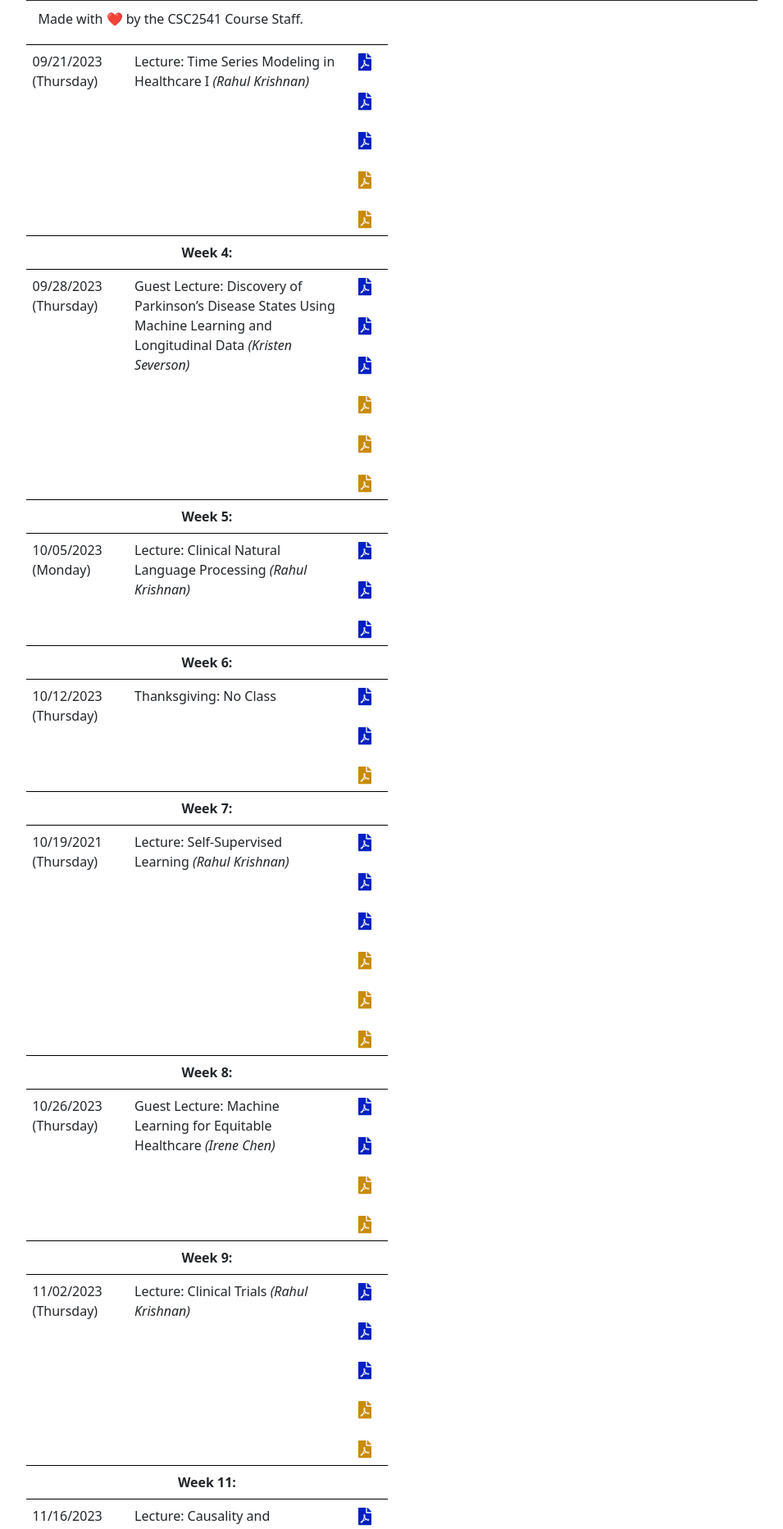
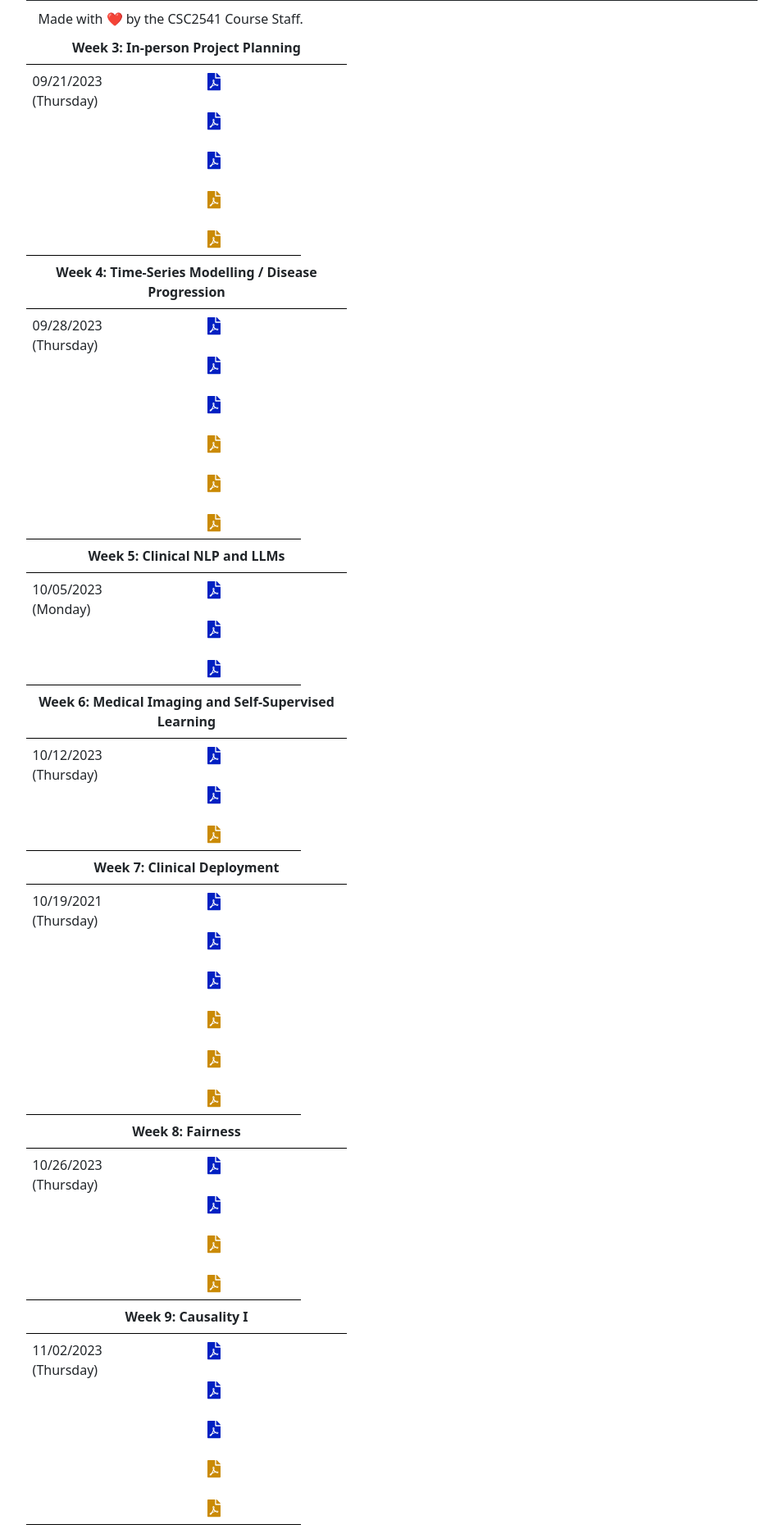
Before and after one commit to csc2541-2023/csc2541-2023.github.io, a Next.js app: page /schedule in a window 1280 px wide. Shown: the part 752-2617 px from the top of the page at 82% size, without its empty margins (162-1117 px from the left). Built offline with nearby package versions, Linux system fonts and the light colour scheme; what @tailwindcss/typography would draw is missing.

Commit message:
removed lecture titles from future weeks

```diff
--- a/pages/schedule.js
+++ b/pages/schedule.js
@@ -85,7 +85,7 @@ export default function Home() {
               </tr>
               <tr>
                 <td>09/14/2023 (Thursday)</td>
-                <td>Lecture: <a>Supervised Learning in Healthcare I</a> <i>(Rahul Krishnan)</i></td>
+                {/* <td>Lecture: <a>Supervised Learning in Healthcare I</a> <i>(Rahul Krishnan)</i></td> */}
                 <td rowSpan="1" style={{verticalAlign: "middle"}}>
                 {makeLink("mandatory",
                   "https://arxiv.org/abs/1606.00931",
@@ -130,7 +130,7 @@ export default function Home() {
               </tr>
               <tr>
                 <td>09/21/2023 (Thursday)</td>
-                <td>Lecture: <a>Time Series Modeling in Healthcare I</a> <i>(Rahul Krishnan)</i></td>
+                {/* <td>Lecture: <a>Time Series Modeling in Healthcare I</a> <i>(Rahul Krishnan)</i></td> */}
                 <td rowSpan="1" style={{verticalAlign: "middle"}}>
                 {makeLink("mandatory",
                   "https://static1.squarespace.com/static/59d5ac1780bd5ef9c396eda6/t/5b7372dc1ae6cf102e27b7e7/1534292701747/13.pdf",
@@ -163,11 +163,11 @@ export default function Home() {
               </tr> */}
               {/* WEEK 4 */}
               <tr>
-                <td colSpan="3" align="center"><b>Week 4: </b></td>
+                <td colSpan="3" align="center"><b>Week 4: Time-Series Modelling / Disease Progression</b></td>
               </tr>
               <tr>
                 <td>09/28/2023 (Thursday)</td>
-                <td>Guest Lecture: <a>Discovery of Parkinson’s Disease States Using Machine Learning and Longitudinal Data</a> <i> (Kristen Severson)</i></td>
+                {/* <td>Guest Lecture: <a>Discovery of Parkinson’s Disease States Using Machine Learning and Longitudinal Data</a> <i> (Kristen Severson)</i></td> */}
                 <td rowSpan="1" style={{verticalAlign: "middle"}}>
                   {makeLink("mandatory",
                   "https://arxiv.org/abs/2102.11218",
@@ -212,11 +212,11 @@ export default function Home() {
               </tr> */}
               {/* WEEK 5 */}
               <tr>
-                <td colSpan="3" align="center"><b>Week 5: </b></td>
+                <td colSpan="3" align="center"><b>Week 5: Clinical NLP and LLMs</b></td>
               </tr>
               <tr>
                 <td>10/05/2023 (Monday)</td>
-                <td>Lecture: <a> Clinical Natural Language Processing</a> <i>(Rahul Krishnan)</i></td>
+                {/* <td>Lecture: <a> Clinical Natural Language Processing</a> <i>(Rahul Krishnan)</i></td> */}
                 <td rowSpan="1" style={{verticalAlign: "middle"}}>
                 {makeLink("mandatory",
                   "https://arxiv.org/pdf/1706.03762.pdf",
@@ -246,11 +246,10 @@ export default function Home() {
               </tr> */}
               {/* WEEK 6 */}
               <tr>
-                <td colSpan="3" align="center"><b>Week 6: </b></td>
+                <td colSpan="3" align="center"><b>Week 6: Medical Imaging and Self-Supervised Learning</b></td>
               </tr>
               <tr>
                 <td>10/12/2023 (Thursday)</td>
-                <td>Thanksgiving: No Class</td>
                 <td rowSpan="1" style={{verticalAlign: "middle"}}>
                 {makeLink("mandatory",
                   "https://arxiv.org/abs/1912.08142",
@@ -275,11 +274,11 @@ export default function Home() {
               </tr> */}
               {/* WEEK 7 */}
               <tr>
-                <td colSpan="3" align="center"><b>Week 7: </b></td>
+                <td colSpan="3" align="center"><b>Week 7: Clinical Deployment</b></td>
               </tr>
               <tr>
                 <td>10/19/2021 (Thursday)</td>
-                <td>Lecture: <a>Self-Supervised Learning</a> <i>(Rahul Krishnan)</i></td>
+                {/* <td>Lecture: <a>Self-Supervised Learning</a> <i>(Rahul Krishnan)</i></td> */}
                 <td rowSpan="1" style={{verticalAlign: "middle"}}>
                   {makeLink("mandatory",
                   "https://arxiv.org/pdf/1810.03993.pdf",
@@ -321,11 +320,11 @@ export default function Home() {
               </tr> */}
               {/* WEEK 8 */}
               <tr>
-                <td colSpan="3" align="center"><b>Week 8: </b></td>
+                <td colSpan="3" align="center"><b>Week 8: Fairness</b></td>
               </tr>
               <tr>
                 <td>10/26/2023 (Thursday)</td>
-                <td>Guest Lecture: <a>Machine Learning for Equitable Healthcare</a> <i>(Irene Chen)</i></td>
+                {/* <td>Guest Lecture: <a>Machine Learning for Equitable Healthcare</a> <i>(Irene Chen)</i></td> */}
                 <td rowSpan="1" style={{verticalAlign: "middle"}}>
                 {makeLink("mandatory",
                   "https://www.science.org/doi/abs/10.1126/science.aax2342",
@@ -367,11 +366,11 @@ export default function Home() {
               </tr> */}
               {/* WEEK 9 */}
               <tr>
-                <td colSpan="3" align="center"><b>Week 9: </b></td>
+                <td colSpan="3" align="center"><b>Week 9: Causality I</b></td>
               </tr>
               <tr>
                 <td>11/02/2023 (Thursday)</td>
-                <td>Lecture: <a>Clinical Trials</a> <i>(Rahul Krishnan)</i></td>
+                {/* <td>Lecture: <a>Clinical Trials</a> <i>(Rahul Krishnan)</i></td> */}
                 <td rowSpan="1" style={{verticalAlign: "middle"}}>
                 {makeLink("mandatory",
                   "https://trialsjournal.biomedcentral.com/articles/10.1186/s13063-021-05489-x",
@@ -421,11 +420,11 @@ export default function Home() {
               </tr> */}
               {/* WEEK 11 */}
               <tr>
-                <td colSpan="3" align="center"><b>Week 11: </b></td>
+                <td colSpan="3" align="center"><b>Week 11: Causality II</b></td>
               </tr>
               <tr>
                 <td>11/16/2023 (Monday)</td>
-                <td>Lecture: <a>Causality and Missingness</a> <i>(Rahul Krishnan)</i></td>
+                {/* <td>Lecture: <a>Causality and Missingness</a> <i>(Rahul Krishnan)</i></td> */}
                 <td rowSpan="1" style={{verticalAlign: "middle"}}>
                 {makeLink("mandatory",
                   "https://www.hsph.harvard.edu/miguel-hernan/causal-inference-book/",
@@ -452,7 +451,7 @@ export default function Home() {
                   "Double/debiased machine learning for... (Chernozhukov et al.)")}
                 </td>
               </tr>
-              <tr>
+              {/* <tr>
                 <td>11/17/2021 (Wednesday)</td>
                 <td>
                   Student Paper Presentation:  <a href="https://utoronto-my.sharepoint.com/:p:/g/personal/michael_cooper_mail_utoronto_ca/Eb0WvyywGvpCnqH_hHC97yEB_7jOswD_npvJXb1kyhI5pA?e=3v1MHZ" target="_blank">Optimizing Medical Treatment for Sepsis in Intensive Care</a> <i>(Weiqing Wang, Cong Wei)</i>
@@ -469,10 +468,10 @@ export default function Home() {
                   <br></br>
                   Student Paper Presentation: <a href="paper_presentations/CSC2541_VahidBalazadeh_TomGinsberg_PaperPresentation.pdf" target="_blank">Estimating Individual Treatment Effect: Generalization Bounds and Algorithms</a> <i>(Vahid Balazadeh, Tom Ginsberg)</i>
                 </td>
-              </tr>
+              </tr> */}
               {/* WEEK 12 */}
               <tr>
-                <td colSpan="3" align="center"><b>Week 12: </b></td>
+                <td colSpan="3" align="center"><b>Week 12: Student Presentations</b></td>
               </tr>
               <tr>
                 <td>11/23/2023 (Monday)</td>
@@ -501,7 +500,7 @@ export default function Home() {
               </tr> */}
               {/* WEEK 13 */}
               <tr>
-                <td colSpan="3" align="center"><b>Week 13: </b></td>
+                <td colSpan="3" align="center"><b>Week 13: Student Presentations</b></td>
               </tr>
               <tr>
                 <td>11/30/2023 (Monday)</td>
@@ -541,7 +540,7 @@ export default function Home() {
               </tr> */}
             {/* WEEK 14 */}
             <tr>
-                <td colSpan="3" align="center"><b>Week 14:</b></td>
+                <td colSpan="3" align="center"><b>Week 14: Student Presentations</b></td>
               </tr>
               <tr>
                 <td>12/07/2023 (Thursday)</td>
```
